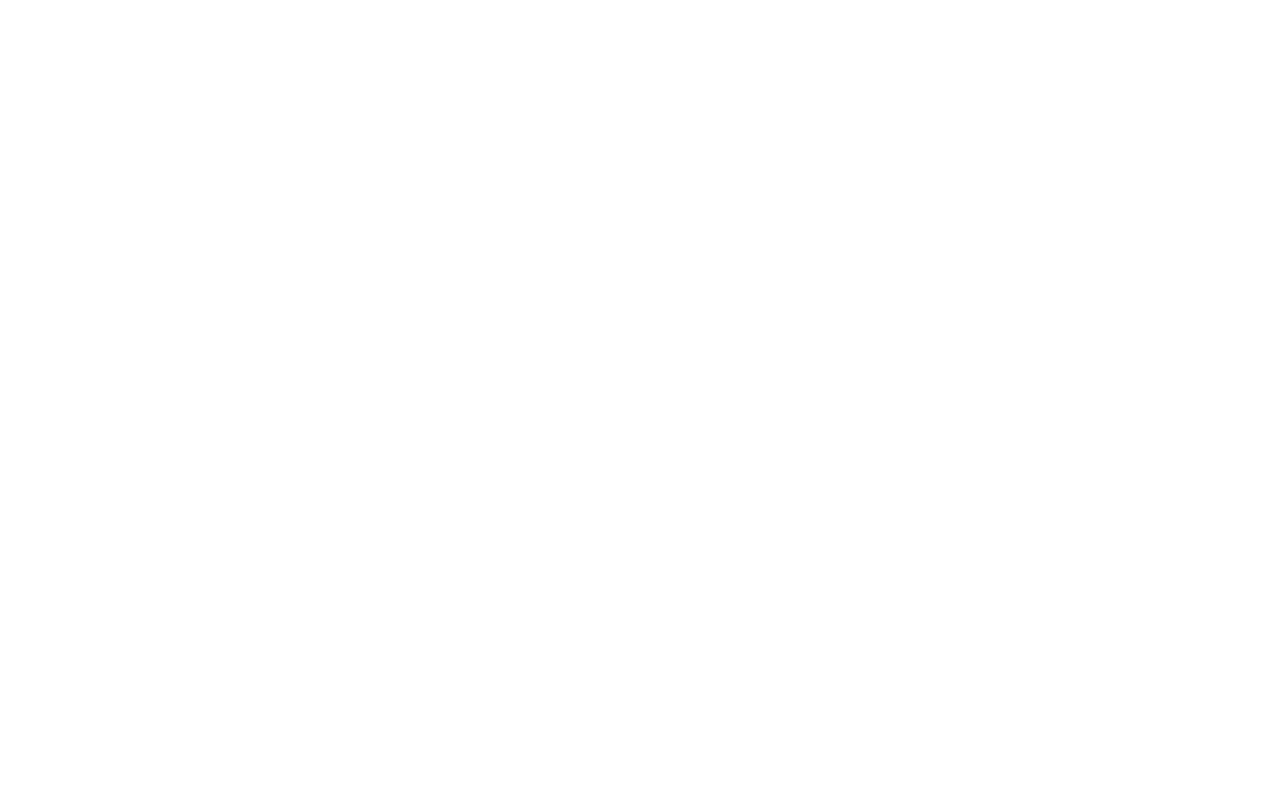
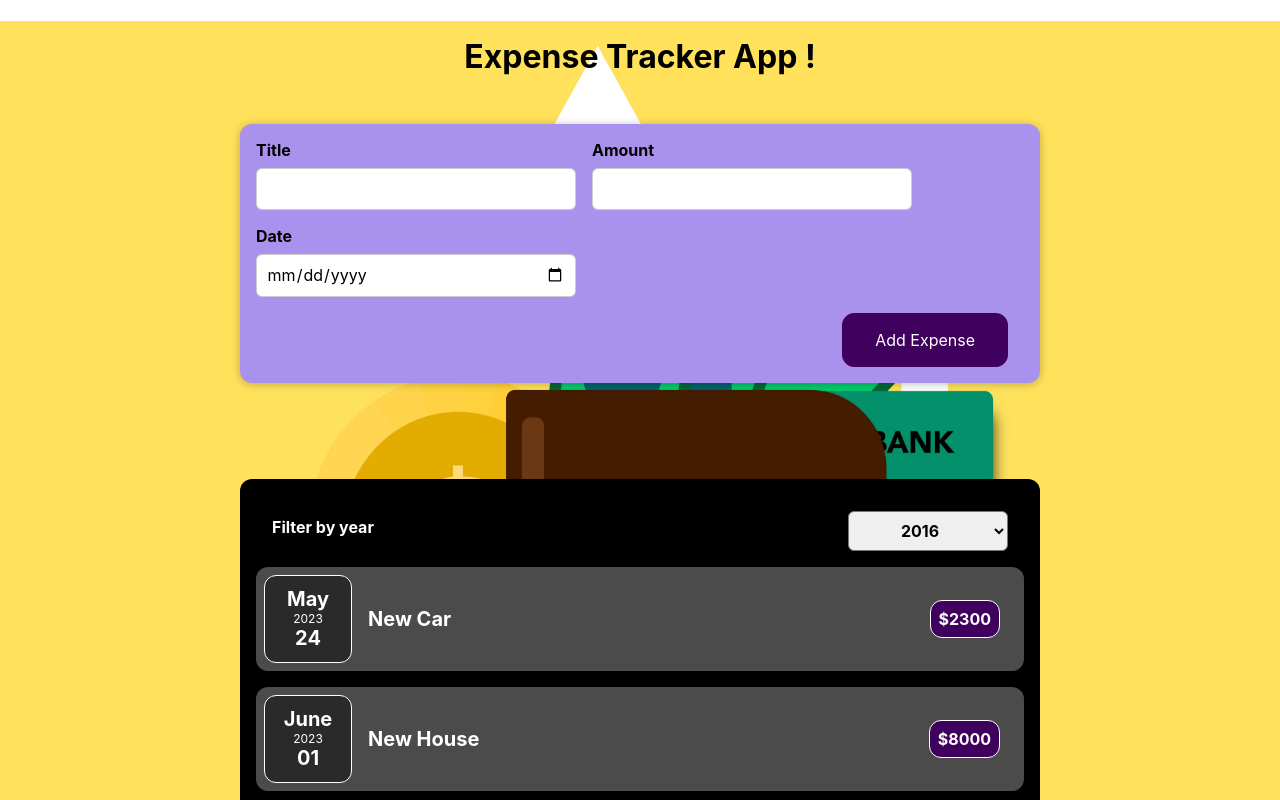
Before and after one commit to HitenVishwakarma/Expense-Tracker-App, a React (Create React App) app: page / in a window 1280 px wide. Shown: the top 800 px of the page. Built offline with nearby package versions, Linux system fonts and the light colour scheme.

Commit message:
Implemented new expense form for adding expenses

```diff
--- a/src/App.css
+++ b/src/App.css
@@ -8,7 +8,7 @@
   background-size: cover;
   background-repeat: no-repeat;
   background-attachment: fixed;
-  height: 100%;
+  height: 100vh;
   overflow: hidden;
   margin: 0;
 }
@@ -19,96 +19,6 @@
   background-size: cover;
   background-repeat: no-repeat;
   background-attachment: fixed;
-  height: 100%;
+  height: 100vh;
   /* overflow: hidden; */
 }
-
-.container {
-  background-color: rgba(0, 0, 0, 0.4);
-  border-radius: 5px;
-  padding: 20px 40px;
-  /* margin-left: 50%; */
-  position: absolute;
-  left: 70%;
-  top: 20%;
-}
-
-.container h1 {
-  text-align: center;
-  margin-bottom: 30px;
-}
-
-.container a {
-  text-decoration: none;
-  color: aqua;
-}
-
-.btn {
-  cursor: pointer;
-  width: 100%;
-  display: inline-block;
-  background-color: rgb(189, 127, 218);
-  padding: 10px;
-  border: 0;
-  border-radius: 5px;
-  font-size: medium;
-}
-
-.btn:focus {
-  outline: 0;
-}
-
-.btn:active {
-  transform: scale(.98);
-}
-
-.text {
-  margin-top: 30px;
-}
-
-.form-control {
-  position: relative;
-  margin: 20px 0 40px;
-  width: 300px;
-}
-
-.form-control input {
-  background: transparent;
-  border: 0;
-  border-bottom: 1px #fff solid;
-  display: block;
-  width: 100%;
-  color: #fff;
-  padding: 15px 0;
-  font-size: 18px;
-}
-
-.form-control input:focus, .form-control input:valid {
-  outline: 0;
-  border-bottom: 2px steelblue solid;
-}
-
-.form-control label {
-  position: absolute;
-  top: 15px;
-  left: 0;
-}
-
-.form-control input:focus + label {
-  /* color: steelblue; */
-  transform: translateY(-30px);
-  transition: 0.25s ease-in-out;
-}
-
-.label-active {
-  transform: translateY(-30px);
-}
-
-@media (max-width: 800px) {
-  .App {
-    width: 100%;
-  }
-  .container {
-    left: 40%;
-  }
-}
--- a/src/App.js
+++ b/src/App.js
@@ -4,10 +4,10 @@
 import { Home } from "./component/UI/Home";
 
 const App = () => {
-  const [isLoggedin, setIsLoggedin] = useState(false);
+  const [isLoggedin, setIsLoggedin] = useState(true);
 
   return (
-    <div className={`${!isLoggedin ? "App" : "Home"}`}>
+    <div className={!isLoggedin ? "App" : "Home"}>
       {!isLoggedin && <Form login={setIsLoggedin} />}
       {isLoggedin && <Home />}
     </div>
--- /dev/null
+++ b/src/component/Expenses/AddExpense.css
@@ -0,0 +1,55 @@
+.add-expense_controls {
+    display: flex;
+    flex-wrap: wrap;
+    gap: 1rem;
+    margin-bottom: 1rem;
+    text-align: left;
+}
+
+.add-expense_control label {
+    font-weight: bold;
+    margin-bottom: 0.5rem;
+    display: block;
+}
+
+.add-expense_control input {
+    font: inherit;
+    padding: 0.6rem;
+    border-radius: 6px;
+    border: 1px solid #ccc;
+    width: 20rem;
+    max-width: 100%;
+
+}
+
+.add-expense_actions {
+    text-align: right;
+}
+
+.add-expense_actions button {
+    font: inherit;
+    cursor: pointer;
+    padding: 1rem 2rem;
+    border: 1px solid #40005d;
+    background: #40005d;
+    color: white;
+    border-radius: 12px;
+    margin-right: 1rem;
+}
+
+.add-expense_actions button:hover,
+.add-expense_actions button:active {
+    background-color: #510674;
+    border-radius: #510674;
+}
+
+/* .add-expense_actions button.alternative {
+    color: #220131;
+    border-color: transparent;
+    background-color: transparent;
+  }
+
+  .add-expense_actions button.alternative:hover,
+  .add-expense_actions button.alternative:active {
+    background-color: #ddb3f8;
+  } */
--- /dev/null
+++ b/src/component/Expenses/AddExpense.js
@@ -0,0 +1,25 @@
+import "./AddExpense.css";
+
+export const AddExpense = () => {
+  return (
+    <form>
+      <div className="add-expense_controls">
+        <div className="add-expense_control">
+          <label>Title</label>
+          <input type="text"></input>
+        </div>
+        <div className="add-expense_control">
+          <label>Amount</label>
+          <input type="number"></input>
+        </div>
+        <div className="add-expense_control">
+          <label>Date</label>
+          <input type="date"></input>
+        </div>
+      </div>
+      <div className="add-expense_actions">
+        <button type="submit">Add Expense</button>
+      </div>
+    </form>
+  );
+};
--- /dev/null
+++ b/src/component/UI/Form.css
@@ -0,0 +1,89 @@
+  .form-control-container {
+    background-color: rgba(0, 0, 0, 0.4);
+    border-radius: 5px;
+    padding: 20px 40px;
+    /* margin-left: 50%; */
+    position: absolute;
+    left: 70%;
+    top: 20%;
+  }
+
+  .form-control-container h1 {
+    text-align: center;
+    margin-bottom: 30px;
+  }
+
+  .form-control-container a {
+    text-decoration: none;
+    color: aqua;
+  }
+
+  .btn {
+    cursor: pointer;
+    width: 100%;
+    display: inline-block;
+    background-color: rgb(189, 127, 218);
+    padding: 10px;
+    border: 0;
+    border-radius: 5px;
+    font-size: medium;
+  }
+
+  .btn:focus {
+    outline: 0;
+  }
+
+  .btn:active {
+    transform: scale(.98);
+  }
+
+  .text {
+    margin-top: 30px;
+  }
+
+  .form-control {
+    position: relative;
+    margin: 20px 0 40px;
+    width: 300px;
+  }
+
+  .form-control input {
+    background: transparent;
+    border: 0;
+    border-bottom: 1px #fff solid;
+    display: block;
+    width: 100%;
+    color: #fff;
+    padding: 15px 0;
+    font-size: 18px;
+  }
+
+  .form-control input:focus, .form-control input:valid {
+    outline: 0;
+    border-bottom: 2px steelblue solid;
+  }
+
+  .form-control label {
+    position: absolute;
+    top: 15px;
+    left: 0;
+  }
+
+  .form-control input:focus + label {
+    /* color: steelblue; */
+    transform: translateY(-30px);
+    transition: 0.25s ease-in-out;
+  }
+
+  .label-active {
+    transform: translateY(-30px);
+  }
+
+  @media (max-width: 800px) {
+    .App {
+      width: 100%;
+    }
+    .form-control-container {
+      left: 40%;
+    }
+  }
--- a/src/component/UI/Form.js
+++ b/src/component/UI/Form.js
@@ -1,5 +1,5 @@
 import { useEffect, useState } from "react";
-import "../../App.css";
+import "./Form.css";
 
 const Form = (props) => {
   const [enteredEmail, setEnteredEmail] = useState("");
@@ -61,8 +61,8 @@
     props.login(true);
   };
   return (
-    <div className="App">
-      <div className="container">
+    <div>
+      <div className="form-control-container">
         <h1>Please login</h1>
         <form onSubmit={formSubmitHandler}>
           <div className="form-control">
--- a/src/component/UI/Home.css
+++ b/src/component/UI/Home.css
@@ -13,3 +13,14 @@
   max-width: 95%;
   border-radius: 12px;
 }
+
+.addexpense-container {
+  background-color: #a892ee;
+  padding: 1rem;
+  margin: 2rem auto;
+  width: 50rem;
+  max-width: 95%;
+  border-radius: 12px;
+  text-align: center;
+  box-shadow: 0 1px 8px rgba(0, 0, 0, 0.25);
+}
--- a/src/component/UI/Home.js
+++ b/src/component/UI/Home.js
@@ -1,3 +1,4 @@
+import { AddExpense } from "../Expenses/AddExpense";
 import { ExpenseFilter } from "../Expenses/ExpenseFilter";
 import { ExpenseItem } from "../Expenses/ExpenseItem";
 import "./Home.css";
@@ -22,10 +23,19 @@
       amount: 4300,
       date: new Date(2023, 5, 24),
     },
+    {
+      id: 4,
+      title: "New Gate",
+      amount: 2300,
+      date: new Date(2023, 4, 24),
+    },
   ];
   return (
     <div>
       <h1>Expense Tracker App !</h1>
+      <div className="addexpense-container">
+        <AddExpense />
+      </div>
       <div className="main-container">
         <div>
           <ExpenseFilter />
```
